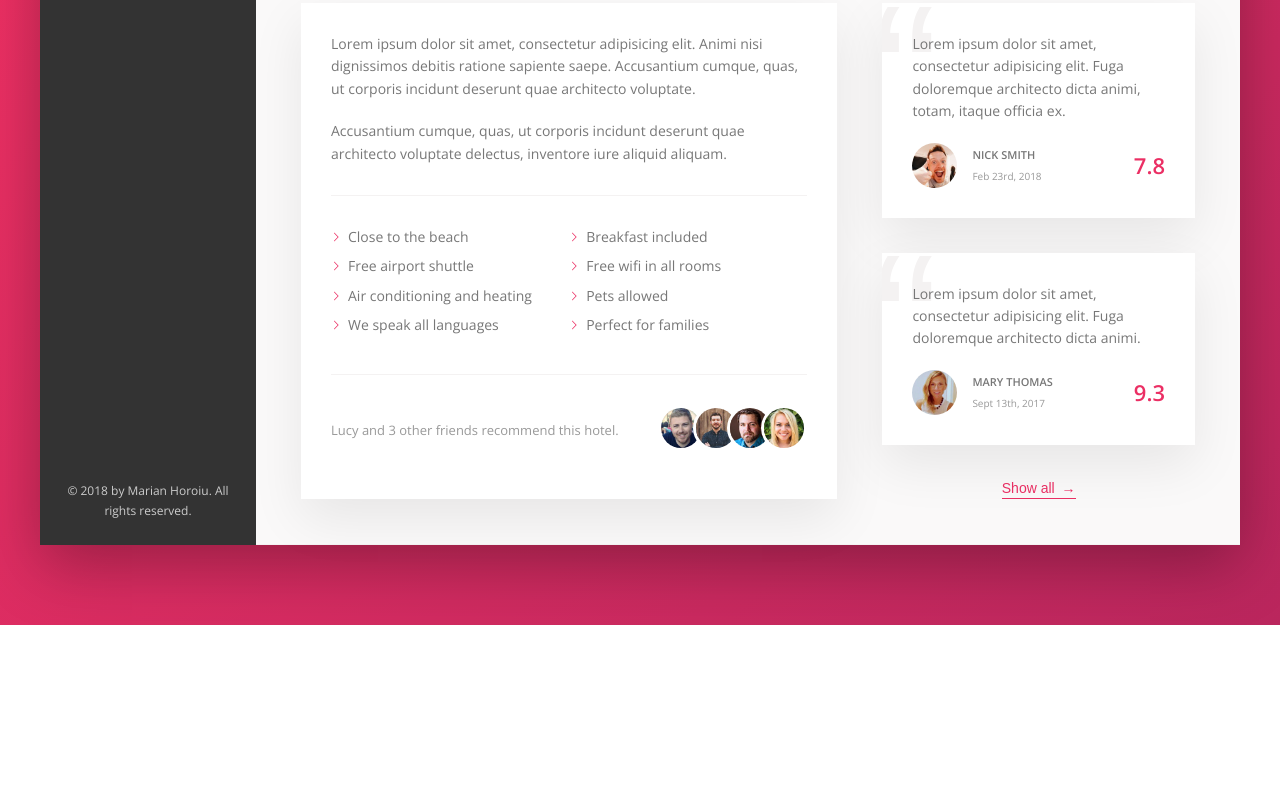
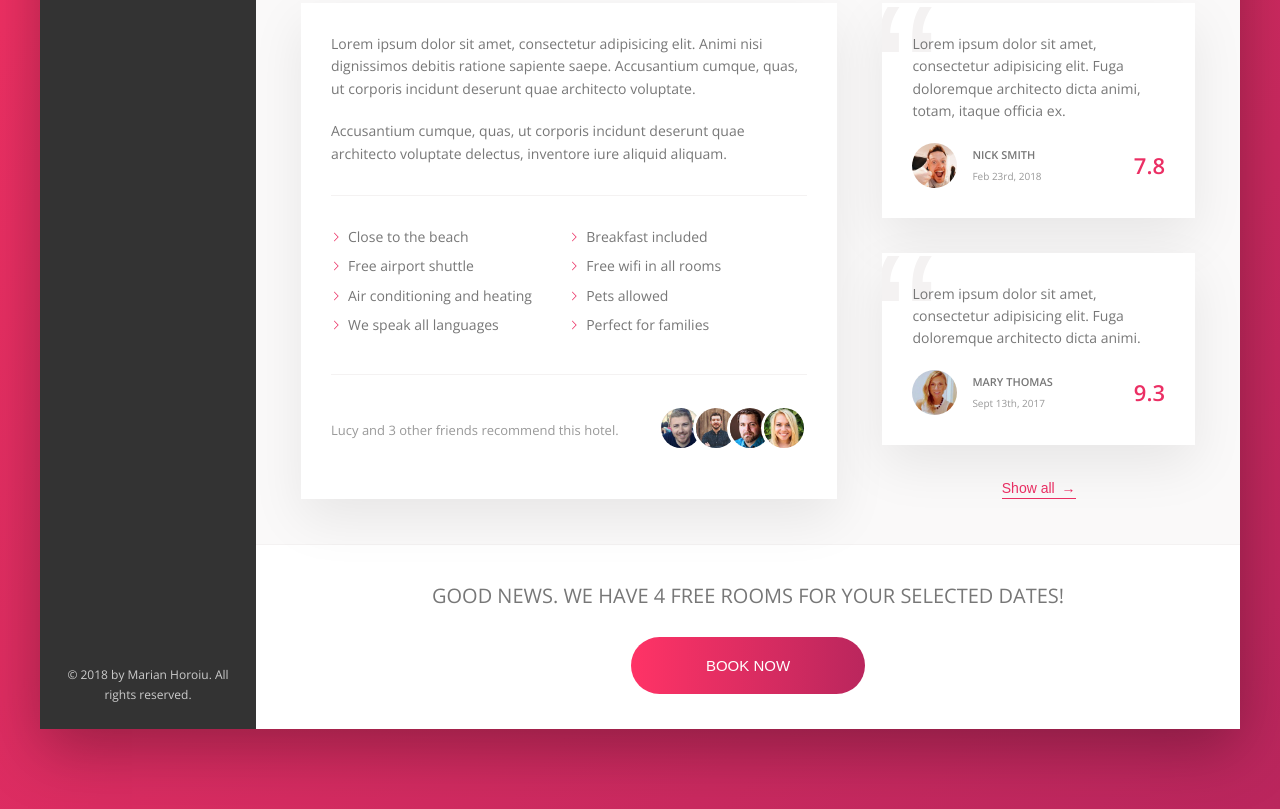
Before and after one commit to horoiu/Trillo, a website: page index.html in a window 1280 px wide. Shown: the part 644-1453 px from the top of the page. Before the commit the page ends 1269 px from the top, so only its background shows below. Drawn offline with nearby package versions, Linux system fonts and the light colour scheme.

Commit message:
Implement '.cta' section and 'BOOK NOW' <button>.

```diff
--- a/index.html
+++ b/index.html
@@ -207,6 +207,16 @@
                             <button class="btn-inline">Show all <span>&rarr;</span></button>
                         </div>
                     </div>
+
+                    <div class="cta">
+                        <h2 class="cta__book-now">
+                            Good news. We have 4 free rooms for your selected dates!
+                        </h2>
+                        <button class="btn">
+                            <span class="btn__visible">Book now</span>
+                            <span class="btn__invisible">Only 4 rooms left</span>
+                        </button>
+                    </div>
                 </main>
             </div>
         </div>
--- a/sass/_components.scss
+++ b/sass/_components.scss
@@ -473,3 +473,67 @@
         z-index: 1;
     }
 }
+
+
+//////////////////////////////
+//CALL TO ACTION
+
+.cta {
+    padding: 3.5rem;
+    text-align: center;
+
+    &__book-now {
+        font-size: 2rem;
+        font-weight: 300;
+        text-transform: uppercase;
+        margin-bottom: 2.5rem;
+    }
+}
+
+.btn {
+    font-size: 1.5rem;
+    font-weight: 300;
+    text-transform: uppercase;
+    border-radius: 100px;
+    border: none;
+    background-image: linear-gradient(to right, var(--color-primary-light), var(--color-primary-dark));
+    color: #fff;
+    position: relative;
+    overflow: hidden;
+    cursor: pointer;
+
+    & > * {
+        display: inline-block;
+        height: 100%;
+        width: 100%;
+        transition: all .2s;
+    }
+
+    &__visible {
+        padding: 2rem 7.5rem;
+    }
+
+    &__invisible {
+        position: absolute;
+        padding: 2rem 0;
+        left: 0;
+        top: -100%;
+    }
+
+    &:hover {
+        background-image: linear-gradient(to left, var(--color-primary-light), var(--color-primary-dark));
+    }
+
+    &:hover &__visible {
+        transform: translateY(100%);
+    }
+
+    &:hover &__invisible {
+        top: 0;
+    }
+
+    &:focus {
+        outline: none;
+        animation: pulsate 1s infinite;
+    }
+}
```
Also changed, not shown: css/style.css.
